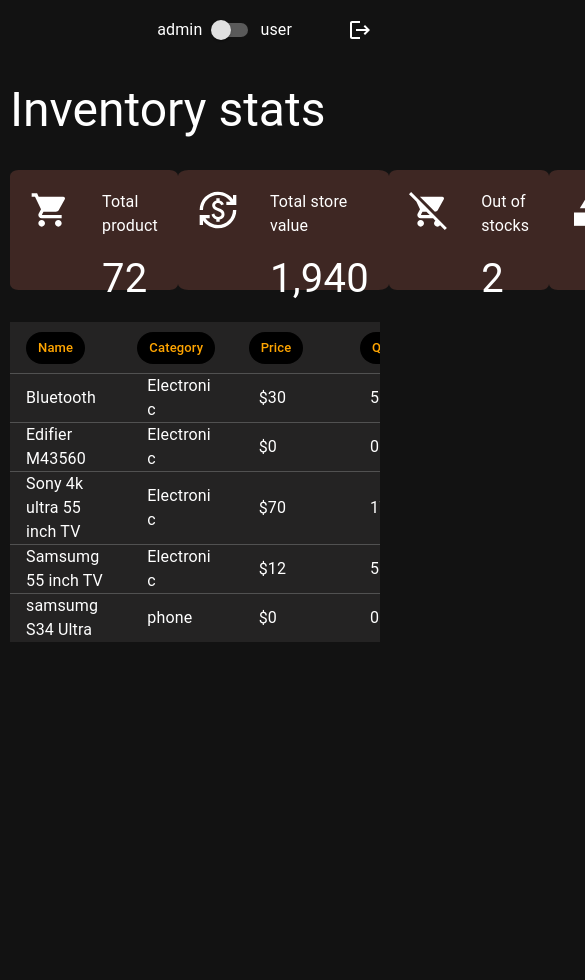
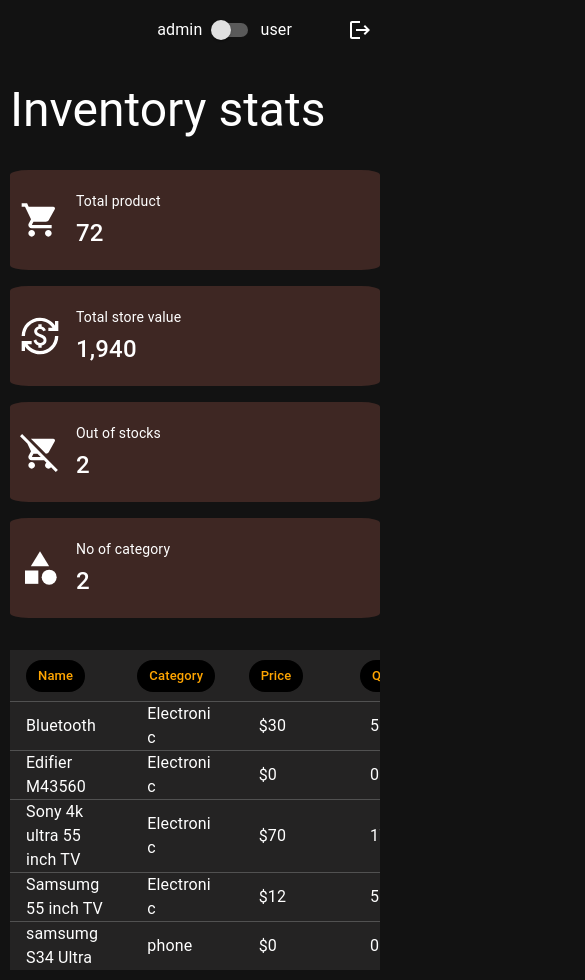
Before and after one commit to arvindp1997/Lucidity_Frontend_Assignment, a React (Vite) app in the folder vite-project/: page / in a window 390 px wide. Shown: the top 980 px of the page, 585 px wide, since content can reach past the window. Before the commit the page ends 844 px from the top, so only its background shows below. Built offline with nearby package versions, Linux system fonts and the light colour scheme; no server answers.

Commit message:
made widget component mobile responsive

```diff
--- a/vite-project/src/ProductStatsWidget.tsx
+++ b/vite-project/src/ProductStatsWidget.tsx
@@ -1,6 +1,6 @@
-import React from 'react';
-import { Stack, Box, Typography } from '@mui/material';
-import { brown } from '@mui/material/colors';
+import React from "react";
+import { Stack, Box, Typography, useMediaQuery, useTheme } from "@mui/material";
+import { brown } from "@mui/material/colors";
 
 interface ProductStat {
   icon: React.ReactNode;
@@ -13,26 +13,43 @@ interface ProductStatsWidgetProps {
 }
 
 const ProductStatsWidget: React.FC<ProductStatsWidgetProps> = ({ productStats }) => {
+  const theme = useTheme();
+  const isSmallScreen = useMediaQuery(theme.breakpoints.down("sm"));
+
   return (
-    <Stack direction="row" justifyContent="space-between">
+    <Stack
+      direction={isSmallScreen ? "column" : "row"}
+      justifyContent="space-between"
+      spacing={isSmallScreen ? 2 : 4}
+    >
       {productStats.map((item) => (
         <Box
           key={item.title}
           display="flex"
           flexDirection="row"
-          gap={4}
-          width={350}
-          height={120}
+          alignItems="center"
+          gap={isSmallScreen ? 2 : 4}
+          width={isSmallScreen ? "100%" : 350}
+          height={isSmallScreen ? 100 : 120}
           sx={{
             backgroundColor: brown[900],
             borderRadius: "5%",
-            padding: "20px",
+            padding: isSmallScreen ? "10px" : "20px",
           }}
         >
           {item.icon}
-          <Stack direction="column" gap={2}>
-            <Typography>{item.title}</Typography>
-            <Typography variant="h4" fontSize={40}>
+          <Stack direction="column" gap={1}>
+            <Typography
+              variant={isSmallScreen ? "body2" : "body1"}
+              fontSize={isSmallScreen ? 14 : 16}
+            >
+              {item.title}
+            </Typography>
+            <Typography
+              variant="h4"
+              fontSize={isSmallScreen ? 24 : 40}
+              sx={{ fontWeight: isSmallScreen ? 500 : 700 }}
+            >
               {item.value}
             </Typography>
           </Stack>
```
